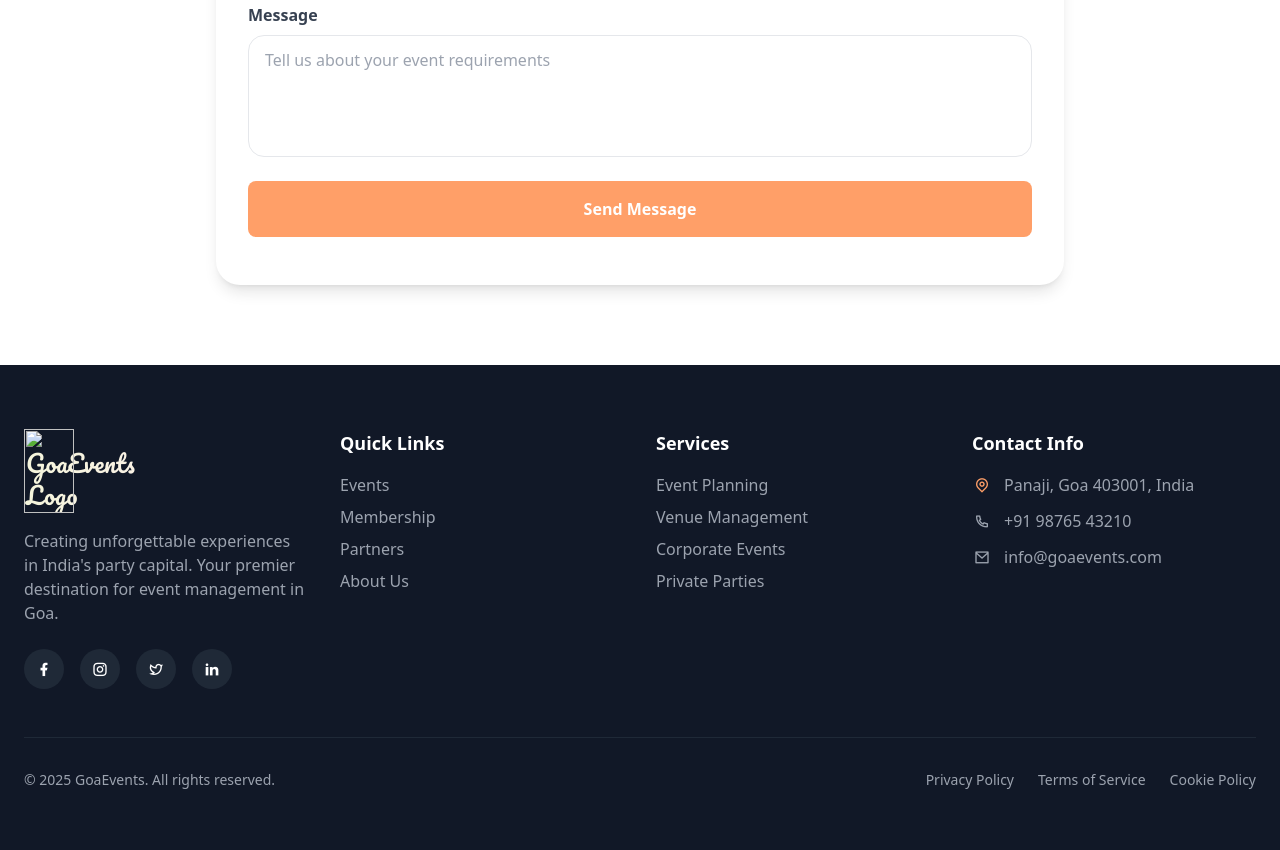
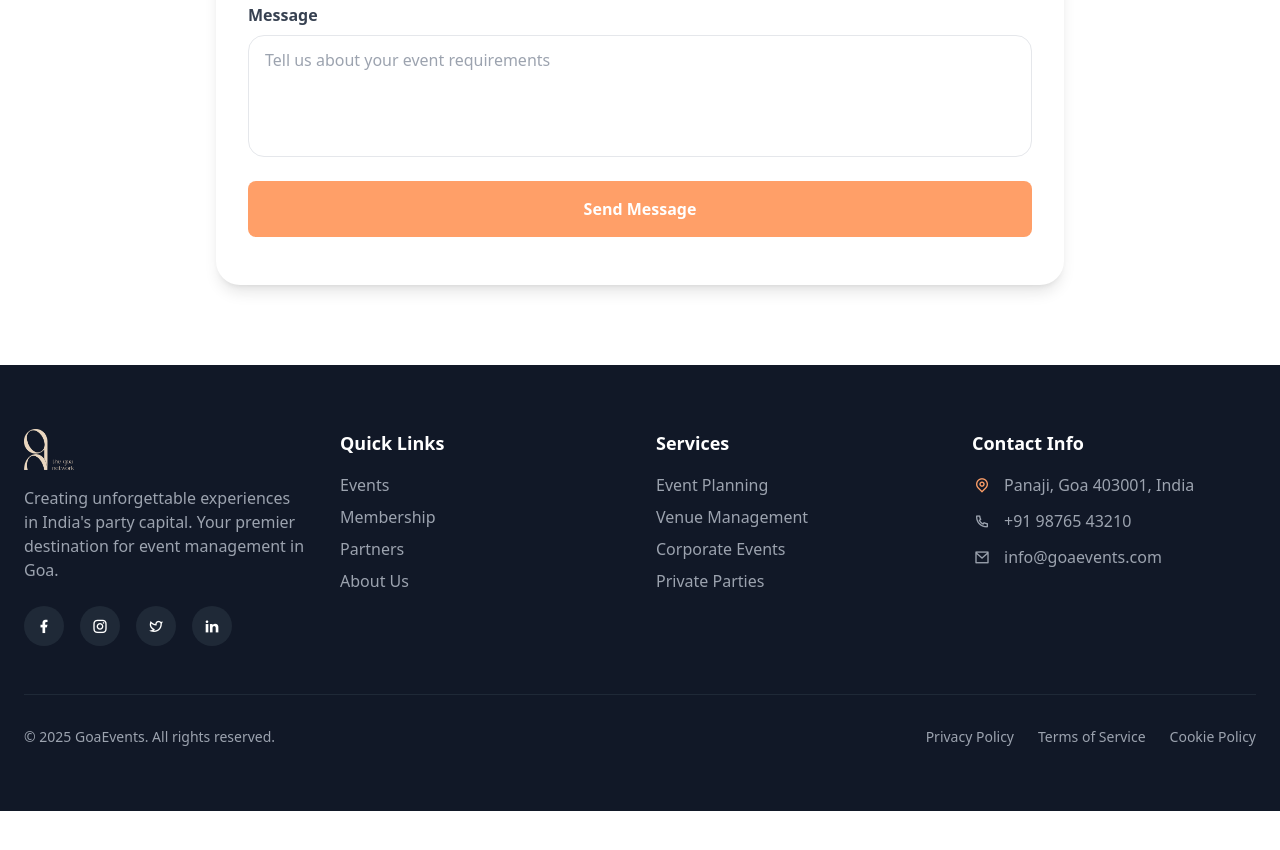
Before and after one commit to projectsuvtechsoft/goanetwork, a plain HTML site: page index.html in a window 1280 px wide. Shown: the part 5693-6543 px from the top of the page. After the commit the page ends 6504 px from the top, so only its background shows below. Drawn offline with nearby package versions, Linux system fonts and the light colour scheme; the site is published under a folder, as on GitHub Pages, so addresses that start at the root find nothing.

Commit message:
logo-url-change

```diff
--- a/index.html
+++ b/index.html
@@ -828,7 +828,7 @@ Book Now
 <div class="max-w-7xl mx-auto px-6">
 <div class="grid md:grid-cols-2 lg:grid-cols-4 gap-8 mb-12">
 <div>
-<div class="font-['Pacifico'] text-2xl bg-gradient-to-r from-[#F5F5DC] via-[#FAF0E6] to-[#F7E7CE] bg-clip-text text-transparent mb-4"><img src="/TGN-LOGO.png" alt="GoaEvents Logo" style="width: 50px;height: fit-content;"></div>
+<div class="font-['Pacifico'] text-2xl bg-gradient-to-r from-[#F5F5DC] via-[#FAF0E6] to-[#F7E7CE] bg-clip-text text-transparent mb-4"><img src="TGN-LOGO.png" alt="GoaEvents Logo" style="width: 50px;height: fit-content;"></div>
 <p class="text-gray-400 mb-6">Creating unforgettable experiences in India's party capital. Your premier destination for event management in Goa.</p>
 <div class="flex space-x-4">
 <a href="#" class="w-10 h-10 bg-gray-800 rounded-full flex items-center justify-center hover:bg-primary transition-colors">
```
